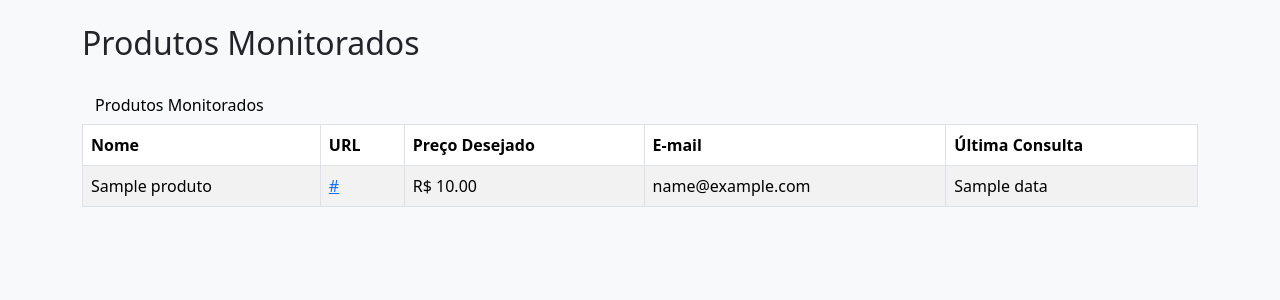
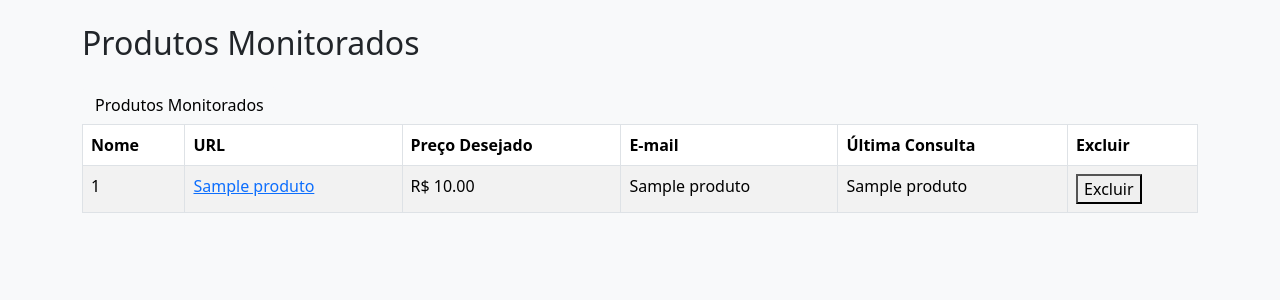
Before and after one commit to Astrx01/RAD-Americanas, a Flask app: template templates/lista.html in a window 1280 px wide. Shown: the part 56-356 px from the top of the page. Run offline with Flask 3, Linux system fonts and the light colour scheme; the template is opened without the code that fills it: most values are stand-ins (such as "Sample title", 1, 10 or a date in 2020); some libraries are stand-ins or nearby versions.

Commit message:
coloquei o botão excluir

```diff
--- a/app.py
+++ b/app.py
@@ -47,6 +47,29 @@ def adicionar_produto():
 
     return render_template('adicionar.html')
 
+# --- NOVA ROTA PARA DELETAR ---
+@app.route('/deletar/<path:nome>', methods=['POST'])
+def deletar_produto(nome):
+    """
+    Deleta um produto e todo o seu histórico de preços do banco de dados.
+    Usa o método POST por segurança, para evitar exclusão acidental por crawlers.
+    """
+    try:
+        conn = sqlite3.connect(DB_PATH)
+        cursor = conn.cursor()
+        # Deleta todos os registros com o nome do produto especificado
+        cursor.execute("DELETE FROM precos WHERE nome = ?", (nome,))
+        conn.commit()
+        flash(f'Produto "{nome}" e seu histórico foram deletados com sucesso!', 'success')
+    except sqlite3.Error as e:
+        flash(f'Erro ao deletar o produto do banco de dados: {e}', 'danger')
+    finally:
+        if conn:
+            conn.close()
+
+    return redirect(url_for('listar_produtos'))
+
+
 @app.route('/relatorio')
 def relatorio():
     conn = sqlite3.connect('db/precos.db')
--- a/templates/lista.html
+++ b/templates/lista.html
@@ -16,16 +16,22 @@
                 <th>Preço Desejado</th>
                 <th>E-mail</th>
                 <th>Última Consulta</th>
+                <th>Excluir</th>
             </tr>
         </thead>
         <tbody>
-            {% for nome, url, preco, email, data in produtos %}
+            {% for produto in produtos %}
             <tr>
-                <td>{{ nome }}</td>
-                <td><a href="{{ url }}" target="_blank">{{ url }}</a></td>
-                <td>R$ {{ "%.2f"|format(preco) }}</td>
-                <td>{{ email }}</td>
-                <td>{{ data }}</td>
+                <td>{{ produto[0] }}</td>
+                <td><a href="{{ produto[1] }}" target="_blank">{{ produto[1] }}</a></td>
+                <td>R$ {{ "%.2f"|format(produto[2]) }}</td>
+                <td>{{ produto[3] }}</td>
+                <td>{{ produto[4] }}</td>
+                <td>
+                    <form action="{{ url_for('deletar_produto', nome=produto[0]) }}" method="post" style="display:inline;">
+                        <button type="submit" onclick="return confirm('Tem certeza que deseja excluir este produto?');">Excluir</button>
+                    </form>
+                </td>
             </tr>
             {% endfor %}
         </tbody>
```
Also changed, not shown: templates/login.html (added, +19 -0 lines), templates/register.html (added, +23 -0 lines), db/precos.db, static/bootstrap/images/user_icon.png (added).
